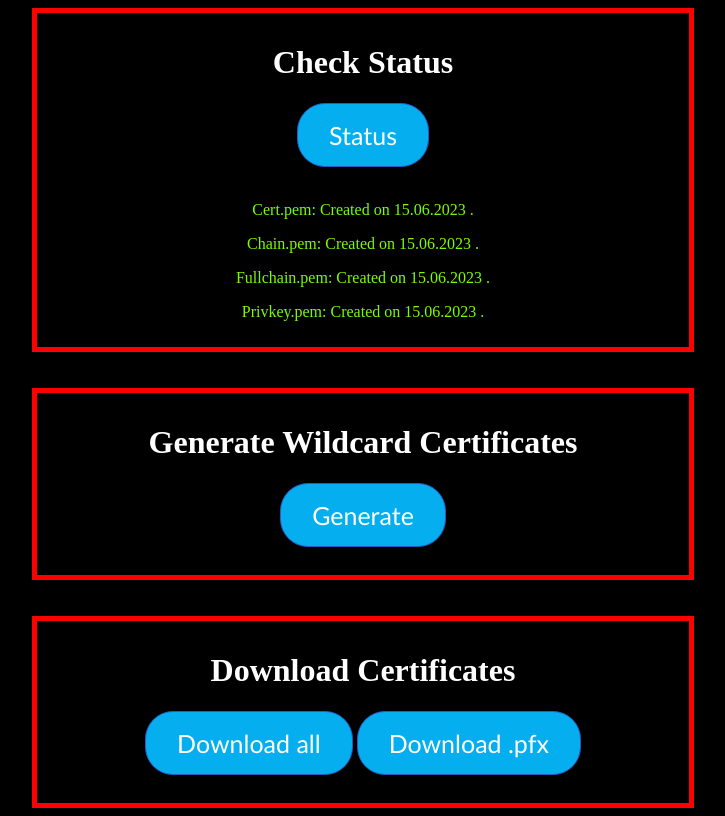
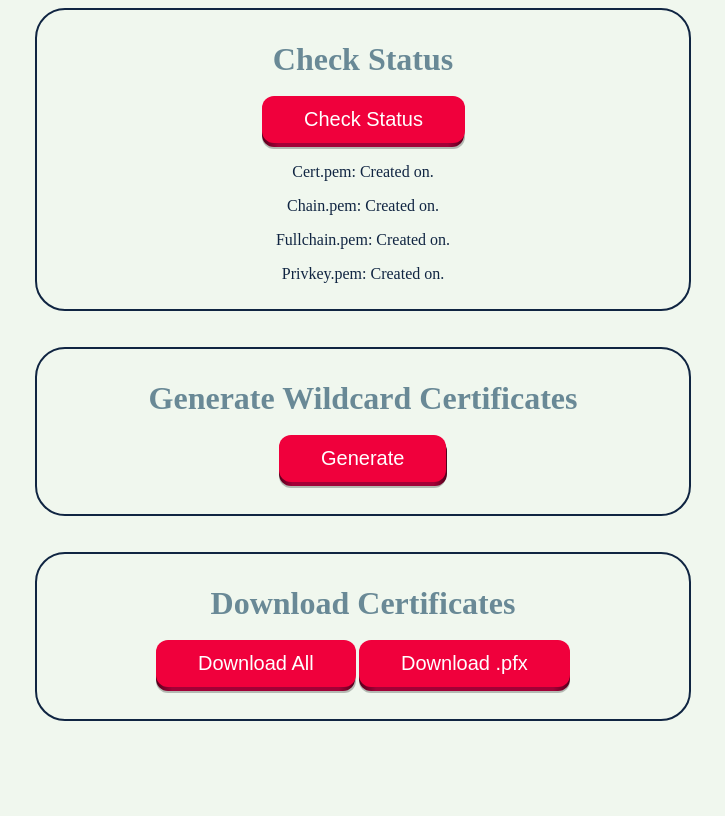
Before and after one commit to dlothmann/web_cert, a Flask app: page / in a window 1280 px wide. Shown: the whole page, without its empty margins (277-1002 px from the left). After the commit the page ends 721 px from the top, so only its background shows below. Run offline with Flask 3, Linux system fonts and the light colour scheme.

Commit message:
Change interface

```diff
--- a/templates/index.html
+++ b/templates/index.html
@@ -1,5 +1,5 @@
 <!DOCTYPE html>
-<html style="background: black">
+<html style="background: #F0F7EE">
 
 <head>
     <title>IONOS Cert Generator</title>
@@ -7,38 +7,99 @@
 
 <style>
     .h1_white {
-        color: white
+        color: #698996
     }
+
     .center {
         margin: auto;
         width: 50%;
-        border: 5px solid red;
+        border: 2px solid #102542;
         padding: 10px;
         text-align: center;
+        border-radius: 30px;
 
     }
 
-    .myButton {
-        background-color: #05aeef;
-        border-radius: 28px;
-        border: 1px solid #2b59c3;
-        display: inline-block;
+    .pushable {
+        position: relative;
+        border: none;
+        background: transparent;
+        padding: 0;
         cursor: pointer;
-        color: #ffffff;
-        font-family: Calibri;
-        font-size: 25px;
-        padding: 16px 31px;
-        text-decoration: none;
-
+        outline-offset: 4px;
+        transition: filter 250ms;
     }
 
-    .myButton:hover {
-        background-color: #2b59c3;
+    .shadow {
+        position: absolute;
+        top: 0;
+        left: 0;
+        width: 100%;
+        height: 100%;
+        border-radius: 12px;
+        background: hsl(0deg 0% 0% / 0.25);
+        will-change: transform;
+        transform: translateY(2px);
+        transition:
+            transform 600ms cubic-bezier(.3, .7, .4, 1);
     }
 
-    .myButton:active {
+    .edge {
+        position: absolute;
+        top: 0;
+        left: 0;
+        width: 100%;
+        height: 100%;
+        border-radius: 12px;
+        background: linear-gradient(to left,
+                hsl(340deg 100% 16%) 0%,
+                hsl(340deg 100% 32%) 8%,
+                hsl(340deg 100% 32%) 92%,
+                hsl(340deg 100% 16%) 100%);
+    }
+
+    .front {
+        display: block;
         position: relative;
-        top: 1px;
+        padding: 12px 42px;
+        border-radius: 12px;
+        font-size: 1.25rem;
+        color: white;
+        background: hsl(345deg 100% 47%);
+        will-change: transform;
+        transform: translateY(-4px);
+        transition:
+            transform 600ms cubic-bezier(.3, .7, .4, 1);
+    }
+
+    .pushable:hover {
+        filter: brightness(110%);
+    }
+
+    .pushable:hover .front {
+        transform: translateY(-6px);
+        transition:
+            transform 250ms cubic-bezier(.3, .7, .4, 1.5);
+    }
+
+    .pushable:active .front {
+        transform: translateY(-2px);
+        transition: transform 34ms;
+    }
+
+    .pushable:hover .shadow {
+        transform: translateY(4px);
+        transition:
+            transform 250ms cubic-bezier(.3, .7, .4, 1.5);
+    }
+
+    .pushable:active .shadow {
+        transform: translateY(1px);
+        transition: transform 34ms;
+    }
+
+    .pushable:focus:not(:focus-visible) {
+        outline: none;
     }
 
 </style>
@@ -48,20 +109,22 @@
         <h1 class="h1_white">
             Check Status
         </h1>
-        <a href="/status"><input type="button" class="myButton" value="Status"></a><br><br>
 
-<p style="color: lawngreen">Cert.pem: Created on
-15.06.2023
-.</p>
-<p style="color: lawngreen">Chain.pem: Created on
-15.06.2023
-.</p>
-<p style="color: lawngreen">Fullchain.pem: Created on
-15.06.2023
-.</p>
-<p style="color: lawngreen">Privkey.pem: Created on
-15.06.2023
-.</p>
+        <a href="/status">
+
+            <button class="pushable">
+                <span class="shadow"></span>
+                <span class="edge"></span>
+                <span class="front">
+                    Check Status
+                </span>
+            </button>
+        </a>
+
+        <p style="color: #102542">Cert.pem: Created on.</p>
+        <p style="color: #102542">Chain.pem: Created on.</p>
+        <p style="color: #102542">Fullchain.pem: Created on.</p>
+        <p style="color: #102542">Privkey.pem: Created on.</p>
     </div>
     <br>
     <br>
@@ -69,7 +132,14 @@
         <h1 class="h1_white">
             Generate Wildcard Certificates
         </h1>
-        <a href="/generate_cert"><input type="button" class="myButton" value="Generate"></a>
+        <a href="/generate_cert">
+            <button class="pushable">
+                <span class="shadow"></span>
+                <span class="edge"></span>
+                <span class="front">
+                    Generate
+                </span>
+            </button></a>
         <br>
         <br>
     </div>
@@ -79,8 +149,22 @@
         <h1 class="h1_white">
             Download Certificates
         </h1>
-        <a href="/download_certificate"><input type="button" class="myButton" value="Download all"></a>
-        <a href="/download_pfx"><input type="button" class="myButton" value="Download .pfx"></a>
+        <a href="/download_certificate">
+            <button class="pushable">
+                <span class="shadow"></span>
+                <span class="edge"></span>
+                <span class="front">
+                    Download All
+                </span>
+            </button></a>
+        <a href="/download_pfx">
+            <button class="pushable">
+                <span class="shadow"></span>
+                <span class="edge"></span>
+                <span class="front">
+                    Download .pfx
+                </span>
+            </button></a>
         <br>
         <br>
     </div>
```
Also changed, not shown: 1 other file.
